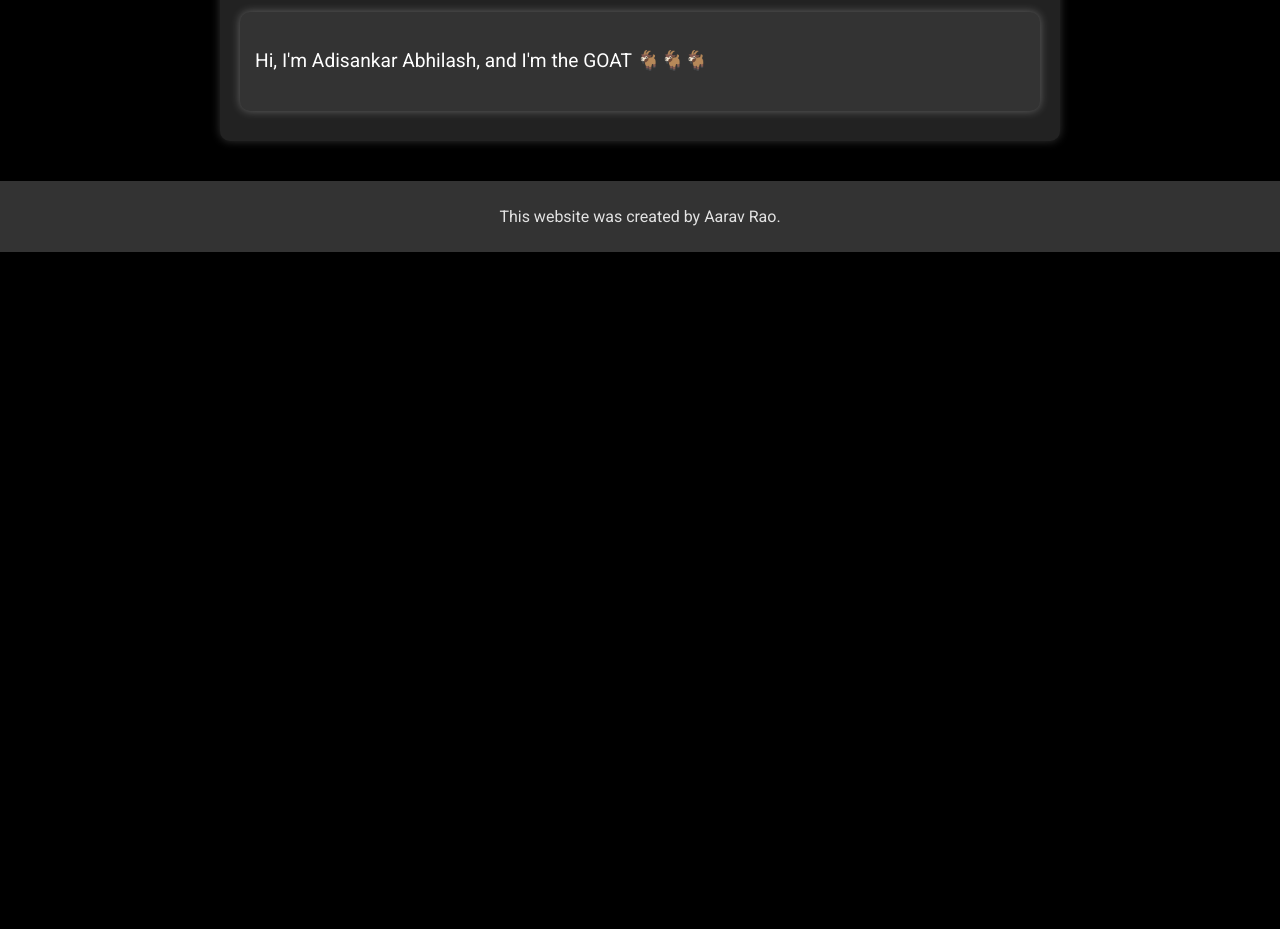
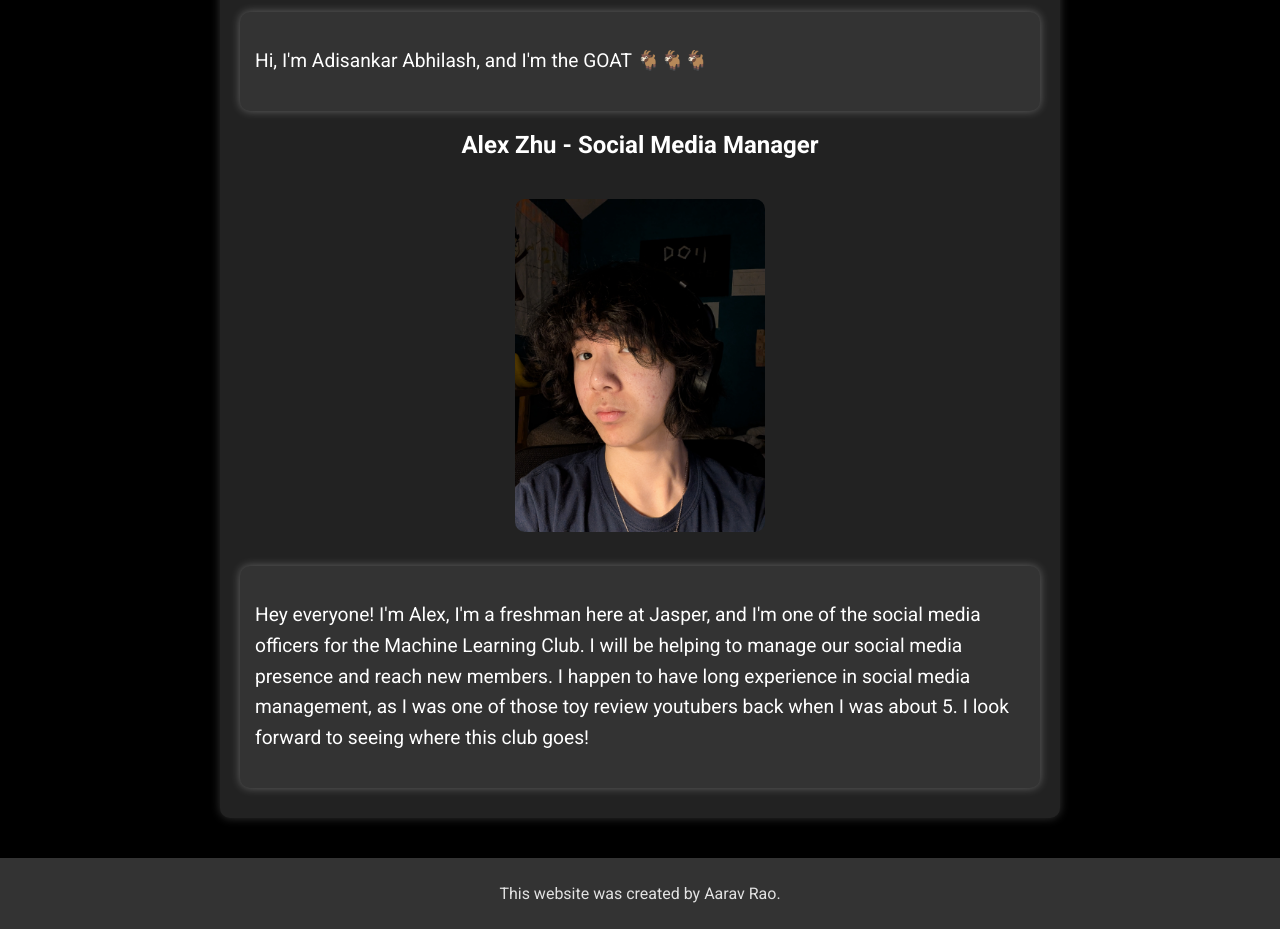
Before and after one commit to aaravrao12/Machine-Learning-Club-Website, a plain HTML site: page team.html in a window 1280 px wide. Shown: the part 3420-4349 px from the top of the page. Before the commit the page ends 3672 px from the top, so only its background shows below. Drawn offline with Linux system fonts and the light colour scheme.

Commit message:
Update team.html

```diff
--- a/team.html
+++ b/team.html
@@ -140,6 +140,14 @@
             </p>
         </div>
 
+         <h2>Alex Zhu - Social Media Manager</h2>
+        <img src="images/PXL_20250203_073910875.jpg" alt="Alex Zhu" class="profile-img">
+
+        <div class="bio-box">
+            <p>
+                Hey everyone! I'm Alex, I'm a freshman here at Jasper, and I'm one of the social media officers for the Machine Learning Club. I will be helping to manage our social media presence and reach new members. I happen to have long experience in social media management, as I was one of those toy review youtubers back when I was about 5. I look forward to seeing where this club goes!
+            </p>
+        </div>
 
     </div>
     <footer>
```
